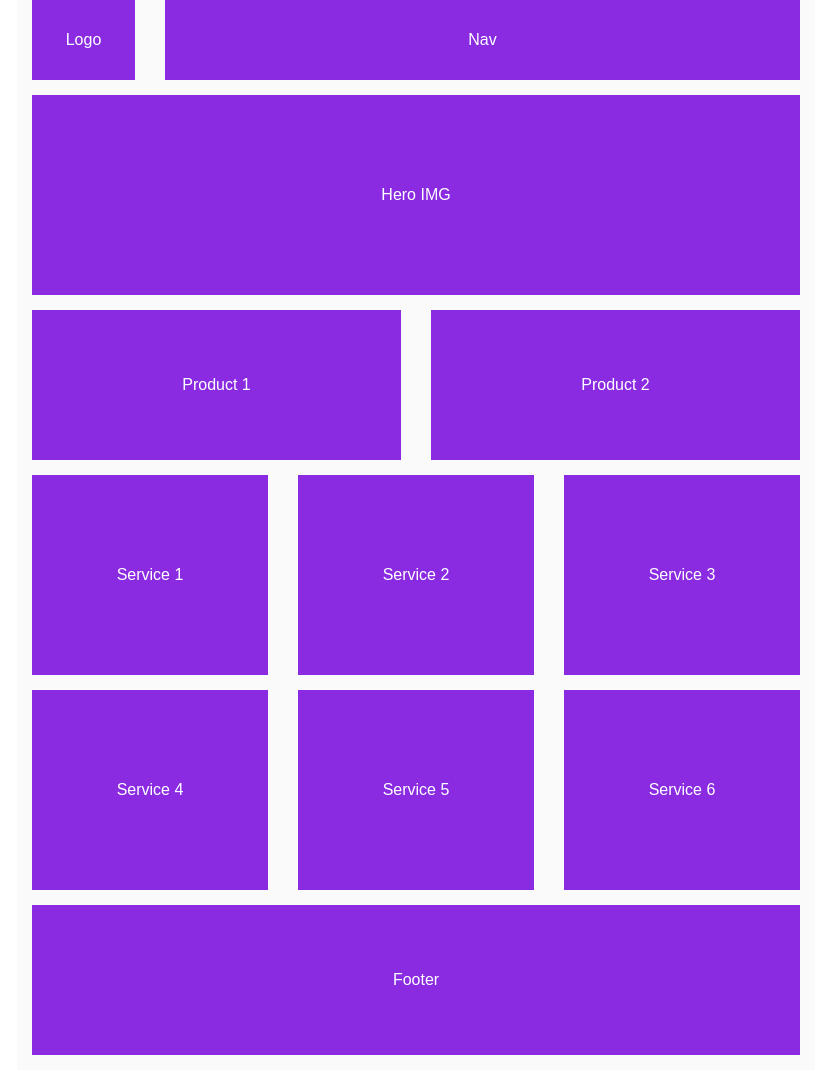
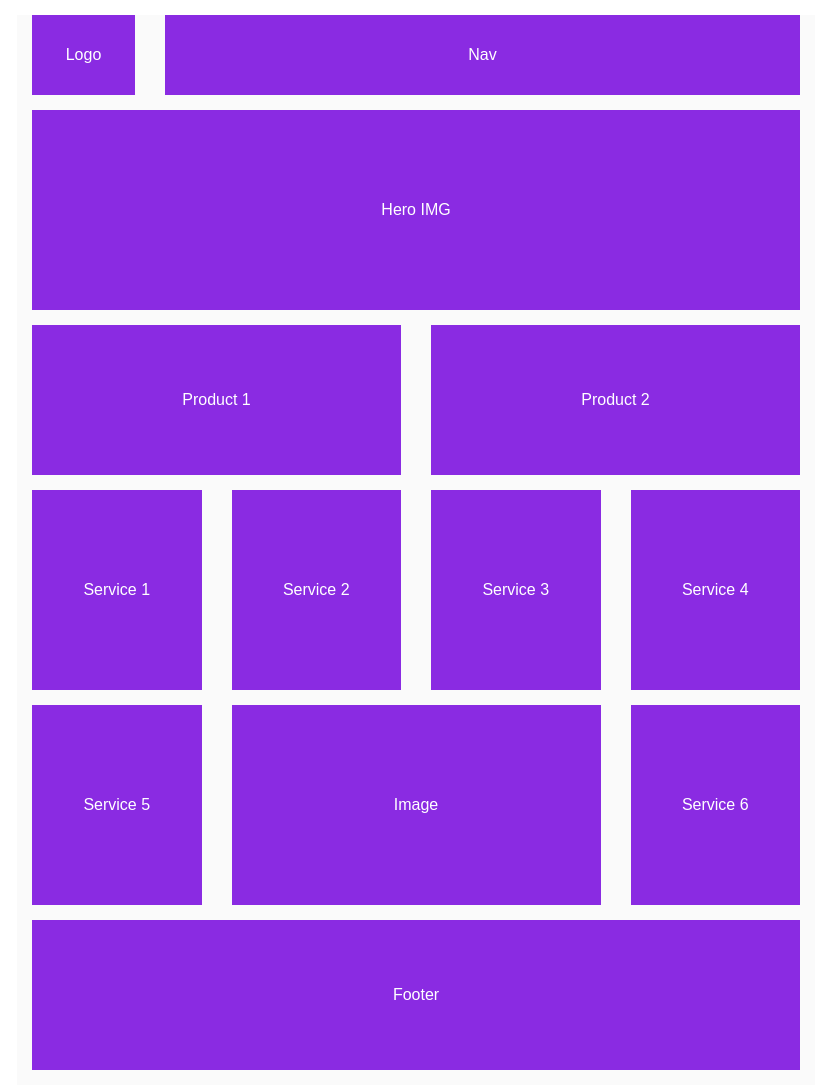
Before and after one commit to alwry/yantizhanov_alisher_project2, a plain HTML site: page index.html in a window 1280 px wide. Shown: the whole page, without its empty margins (224-1055 px from the left). Drawn offline with Linux system fonts and the light colour scheme.

Commit message:
Desktop layout
Desktop grid and layout

```diff
--- a/css/grid.css
+++ b/css/grid.css
@@ -126,5 +126,4 @@
     .l-col-end-11	{grid-column-end: 11;}
     .l-col-end-12	{grid-column-end: 12;}
     .l-col-end-13	{grid-column-end: 13;}
-
  }
--- a/css/main.css
+++ b/css/main.css
@@ -9,7 +9,9 @@ body, p, h1, h2, h3, h4, h5 {
     font-family: Arial, Helvetica, sans-serif;
  }
 
-
+header {
+   margin-top: 15px;
+}
 
  .box {
     background-color: blueviolet;
@@ -31,3 +33,11 @@ body, p, h1, h2, h3, h4, h5 {
  .square {
     height: 200px;
  }
+
+ #hidden-img {
+   display: none;
+ }
+
+ @media screen and (min-width: 1200px) {
+   #hidden-img {display: flex;}
+ }
--- a/index.html
+++ b/index.html
@@ -10,6 +10,7 @@
 <body>
 
 <header>
+    <h1 class="hidden">This is a responsive grid homework!</h1>
     <div class="grid-con">
         <div class="box col-span-1 m-col-span-2">
             Logo
@@ -30,22 +31,25 @@
         <div class="box product col-span-full m-col-span-6">
             Product 2
         </div>
-        <div class="box col-span-2 square m-col-span-4">
+        <div class="box col-span-2 square m-col-span-4 l-col-span-3">
             Service 1
         </div>
-        <div class="box col-span-2 square m-col-span-4">
+        <div class="box col-span-2 square m-col-span-4 l-col-span-3">
             Service 2
         </div>
-        <div class="box col-span-2 square m-col-span-4">
+        <div class="box col-span-2 square m-col-span-4 l-col-span-3">
             Service 3
         </div>
-        <div class="box col-span-2 square m-col-span-4">
+        <div class="box col-span-2 square m-col-span-4 l-col-span-3">
             Service 4
         </div>
-        <div class="box col-span-2 square m-col-span-4">
+        <div class="box col-span-2 square m-col-span-4 l-col-span-3">
             Service 5
         </div>
-        <div class="box col-span-2 square m-col-span-4">
+        <div class="box square l-col-span-6" id="hidden-img">
+            Image
+        </div>
+        <div class="box col-span-2 square m-col-span-4 l-col-span-3">
             Service 6
         </div>
 
```
